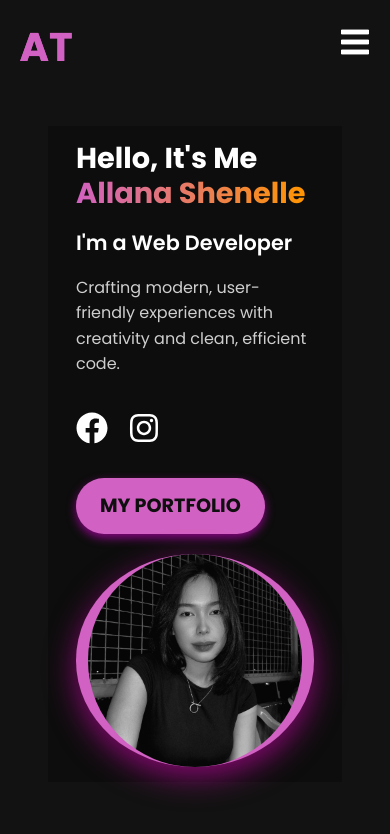
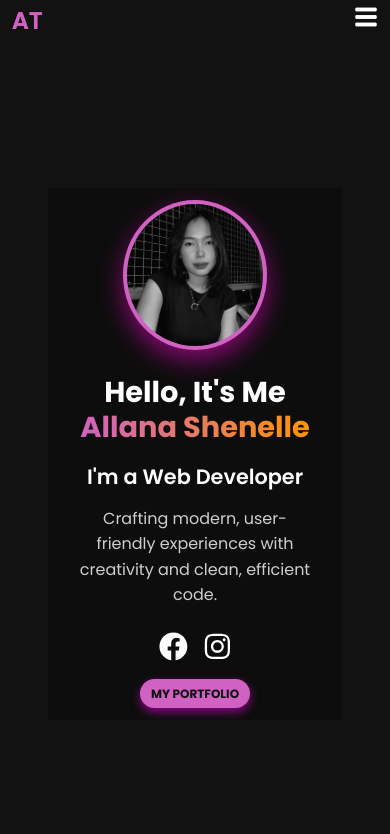
Before and after one commit to zzzzX00/toribio-portfolio, a React (Vite) app: page / in a window 390 px wide. Shown: the top 834 px of the page. Built offline with nearby package versions, Linux system fonts and the light colour scheme.

Commit message:
Updated styles and improved responsiveness

```diff
--- a/src/components/AboutMe.css
+++ b/src/components/AboutMe.css
@@ -40,23 +40,23 @@
 }
 
 .about-image img {
-  width: 420px;
-  height: 420px;
+  width: 280px;
+  height: 280px;
   border-radius: 50%;
   border: 5px solid #d161c2;
-  box-shadow: 0 0 20px #d161c2, 0 0 40px #d161c2;
+  box-shadow: 0 0 15px #d161c2, 0 0 30px #d161c2;
 }
 
 /* RIGHT SIDE - TEXT CONTENT */
 .about-content {
   flex: 1;
-  max-width: 50%;
+  max-width: 80%;
 }
 
 .about-content h1 {
-  font-size: 3rem;
+  font-size: 2.3rem;
   font-weight: 700;
-  margin-bottom: 0.3rem;
+  margin-bottom: 0.5rem;
   text-transform: uppercase;
   letter-spacing: 2px;
   color: white;
@@ -67,15 +67,14 @@
 }
 
 .about-content h3 {
-  font-size: 1.5rem;
+  font-size: 1.2rem;
   font-weight: normal;
   margin-bottom: 0.8rem;
   color: rgba(255, 255, 255, 0.8);
-  margin-top: -10px;
 }
 
 .about-content p {
-  font-size: 1.2rem;
+  font-size: 1.1rem;
   line-height: 1.6;
   margin-bottom: 1rem;
   color: rgba(255, 255, 255, 0.9);
@@ -85,13 +84,13 @@
 /* BUTTON */
 .cta-button {
   display: inline-block;
-  padding: 0.8rem 1.5rem;
-  font-size: 1.2rem;
+  padding: 0.7rem 1.2rem;
+  font-size: 1rem;
   font-weight: bold;
   text-transform: uppercase;
   color: #0f0f10;
   background: #d161c2;
-  border-radius: 50px;
+  border-radius: 40px;
   text-decoration: none;
   transition: all 0.3s ease-in-out;
   box-shadow: 0 4px 10px rgba(255, 0, 247, 0.5);
@@ -120,10 +119,28 @@
     max-width: 80%;
   }
 
+  .about-content h1 {
+    font-size: 2.2rem;
+  }
+
+  .about-content h3 {
+    font-size: 1.2rem;
+  }
+
+  .about-content p {
+    font-size: 1rem;
+  }
+
   .about-image img {
     width: 200px;
     height: 200px;
   }
+
+  .cta-button {
+    font-size: 0.9rem;
+    padding: 0.6rem 1rem;
+  }
+
 }
 
 @media (max-width: 768px) {
@@ -131,9 +148,8 @@
     height: auto;
 }
   .about-container {
-    flex-direction: column;
     text-align: center;
-    gap: 20px;
+    max-width: 90%;
   }
   .about-content {
     max-width: 80%;
@@ -143,6 +159,24 @@
     width: 200px;
     height: 200px;
   }
+
+  .about-content h1 {
+    font-size: 2rem;
+  }
+
+  .about-content h3 {
+    font-size: 1.1rem;
+  }
+
+  .about-content p {
+    font-size: 0.95rem;
+  }
+
+  .cta-button {
+    font-size: 0.85rem;
+    padding: 0.5rem 0.9rem;
+    border-radius: 30px;
+  }
 }
 
 @media (max-width: 600px) {
@@ -150,17 +184,58 @@
     height: auto;
 }
   .about-container {
-    flex-direction: column;
-    text-align: center;
-    gap: 30px;
+    max-width: 95%;
   }
 
   .about-content {
     max-width: 100%;
   }
 
+  .about-content h1 {
+    font-size: 1.8rem;
+  }
+
+  .about-content h3 {
+    font-size: 1rem;
+  }
+
+  .about-content p {
+    font-size: 0.9rem;
+  }
+
+  .cta-button {
+    font-size: 0.8rem;
+    padding: 0.4rem 0.8rem;
+    border-radius: 25px;
+  }
+
   .about-image img {
-    width: 200px;
-    height: 200px;
+    width: 180px;
+    height: 180px;
   }
 }
+
+@media (max-width: 480px) {
+  .about-image img {
+    width: 150px;
+    height: 150px;
+  }
+
+  .about-content h1 {
+    font-size: 1.5rem;
+  }
+
+  .about-content h3 {
+    font-size: 0.9rem;
+  }
+
+  .about-content p {
+    font-size: 0.85rem;
+  }
+
+  .cta-button {
+    font-size: 0.75rem;
+    padding: 0.3rem 0.7rem;
+    border-radius: 20px;
+  }
+}
--- a/src/components/Hero.css
+++ b/src/components/Hero.css
@@ -12,11 +12,11 @@
   background: #0d0d0d;
   color: white;
   width: 100%;
-  height: 80vh; /* Keeps it in landscape proportions */
+  height: 70vh;
   display: flex;
   align-items: center;
   justify-content: center;
-  padding: 5%;
+  padding: 3% 5%;
   position: relative;
 }
 
@@ -24,22 +24,22 @@
 .hero-container {
   display: flex;
   align-items: center;
-  justify-content: space-between;
-  width: 90%;
-  max-width: 1200px;
-  gap: 40px;
-  flex-wrap: nowrap; /* Prevents stacking */
+  justify-content: center;
+  width: 100%;
+  max-width: 1100px;
+  gap: 30px;
+  flex-wrap: nowrap;
 }
 
 /* TEXT SECTION */
 .hero-content {
   flex: 1;
-  max-width: 50%;
+  max-width: 45%;
   text-align: left;
 }
 
 .hero-title {
-  font-size: clamp(2rem, 4vw, 3rem);
+  font-size: clamp(1.8rem, 3.5vw, 2.5rem);
   font-weight: 700;
   line-height: 1.2;
 }
@@ -50,14 +50,14 @@
 }
 
 .hero-tagline {
-  font-size: clamp(1.5rem, 3vw, 2rem);
+  font-size: clamp(1.3rem, 2.5vw, 1.8rem);
   font-weight: 600;
-  margin-top: 10px;
+  margin-top: 8px;
 }
 
 .hero-description {
-  margin-top: 15px;
-  font-size: clamp(1rem, 2vw, 1.5rem);
+  margin-top: 12px;
+  font-size: clamp(0.8rem, 2vw, 1.2rem);
   opacity: 0.8;
 }
 
@@ -65,19 +65,20 @@
 .cta-button {
   background: #d161c2;
   color: white;
-  padding: 12px 24px;
-  border-radius: 8px;
-  font-size: clamp(1rem, 2.5vw, 1.5rem);
-  font-weight: 600;
+  padding: 5px 10px;
+  border-radius: 4px;
+  font-size: 0.8;
+  font-weight: 500;
   text-decoration: none;
   display: inline-block;
-  margin-top: 20px;
+  margin-top: 10px;
   transition: all 0.3s ease;
+  box-shadow: 0 3px 8px rgba(209, 97, 194, 0.4);
 }
 
 .cta-button:hover {
   background: linear-gradient(to right, #b04dab, #ff7500);
-  transform: scale(1.05);
+  transform: scale(1.02);
 }
 
 .cta-button:visited {
@@ -90,108 +91,181 @@
   display: flex;
   justify-content: center;
   align-items: center;
-  max-width: 50%;
+  max-width: 40%;
 }
 
 .image-bg {
   width: 100%;
-  max-width: 350px;
-  height: auto;
+  max-width: 280px;
+  height: 280px;
   background: #d161c2;
-  border-radius: 80%;
+  border-radius: 50%;
   display: flex;
   align-items: center;
   justify-content: center;
-  box-shadow: 0 10px 30px rgba(255, 6, 214, 0.5);
+  box-shadow: 0 10px 25px rgba(255, 6, 214, 0.5);
+  overflow: hidden;
 }
 
 .hero-photo {
-  width: 90%;
-  height: auto;
+  width: 95%;
+  height: 95%;
+  object-fit: cover;
   border-radius: 50%;
 }
 
 /* SOCIAL MEDIA ICONS */
 .social-icons {
-  margin-top: 30px;
+  margin-top: 20px;
   display: flex;
   justify-content: flex-start;
-  gap: 20px;
+  gap: 15px;
 }
 
 .social-icon {
-  font-size: 2rem;
+  font-size: 1.8rem;
   color: white;
   transition: transform 0.3s ease, color 0.3s ease;
   text-decoration: none;
 }
 
 .social-icon:hover {
-  transform: scale(1.2);
+  transform: scale(1.15);
   color: #d161c2;
 }
 
 /* RESPONSIVE DESIGN */
-@media (max-width: 992px) {
+@media (max-width: 900px) {
   .hero {
     height: auto;
+    padding: 4% 5%;
   }
 
   .hero-container {
-    flex-wrap: wrap;
-    gap: 30px;
+    flex-direction: column;
+    text-align: center;
+    gap: 25px;
   }
 
   .hero-content {
-    max-width: 55%;
+    max-width: 80%;
+    text-align: center;
   }
 
   .hero-image {
-    max-width: 45%;
-  }
-
-  .image-bg {
-    max-width: 280px;
-  }
-}
-
-@media (max-width: 768px) {
-  .hero {
-    height: auto;
-    padding: 5%;
-  }
-
-  .hero-container {
-    flex-direction: row; /* Keeps horizontal layout */
-    gap: 20px;
-  }
-
-  .hero-content {
-    max-width: 60%;
-  }
-
-  .hero-image {
-    max-width: 40%;
+    order: -1;
+    max-width: 50%;
   }
 
   .image-bg {
     max-width: 240px;
   }
+
+  .social-icons {
+    justify-content: center;
+  }
+
+  .cta-button {
+    font-size: 0.7rem;
+    padding: 4px 8px;
+    border-radius: 3px;
+    margin-top: 8px;
+  }
+}
+
+@media (max-width: 768px) {
+  .hero-container {
+    flex-direction: column;
+    text-align: center;
+  }
+
+  .hero-content {
+    max-width: 90%;
+  }
+
+  .hero-title {
+    font-size: 2rem;
+  }
+
+  .hero-tagline {
+    font-size: 1.5rem;
+  }
+
+  .hero-description {
+    font-size: 1.2rem;
+  }
+
+  .cta-button {
+    font-size: 0.8rem;
+    padding: 5px 10px;
+    border-radius: 5px;
+    margin-top: 10px;
+  }
+
+  .hero-image {
+    max-width: 60%;
+    order: -1;
+  }
+
+  .image-bg {
+    max-width: 200px;
+    height: 200px;
+  }
+
+  .social-icons {
+    justify-content: center;
+  }
 }
 
 @media (max-width: 600px) {
   .hero-container {
-    flex-direction: column; /* Only stacks on very small screens */
+    flex-direction: column;
     text-align: center;
-    gap: 20px;
-  }
-
-  .hero-content {
-    max-width: 100%;
   }
 
   .hero-image {
-    max-width: 100%;
+    max-width: 70%;
+    order: -1;
+  }
+
+  .image-bg {
+    max-width: 180px;
+    height: 180px;
+  }
+
+  .hero-title {
+    font-size: 1.3rem;
+  }
+
+  .hero-tagline {
+    font-size: 1.1rem;
+  }
+
+  .hero-description {
+    font-size: 0.9rem;
+  }
+
+  .cta-button {
+    font-size: 0.7rem;
+    padding: 4px 8px;
+    border-radius: 4px;
+    margin-top: 8px;
+    box-shadow: 0 2px 5px rgba(209, 97, 194, 0.3);
+  }
+
+  .social-icons {
+    justify-content: center;
+  }
+}
+
+@media (max-width: 480px) {
+  .hero-image {
+    max-width: 80%;
+  }
+
+  .image-bg {
+    max-width: 150px;
+    height: 150px;
   }
 
   .hero-title {
@@ -207,7 +281,10 @@
   }
 
   .cta-button {
-    font-size: 1rem;
-    padding: 10px 20px;
+    font-size: 0.6rem;
+    padding: 3px 6px;
+    border-radius: 2px;
+    margin-top: 5px;
+    box-shadow: 0 2px 5px rgba(209, 97, 194, 0.3);
   }
 }
--- a/src/components/Navbar.css
+++ b/src/components/Navbar.css
@@ -5,23 +5,27 @@
     top: 0;
     left: 0;
     width: 100%;
-    padding: 15px 5%;
+    padding: 8px 4%;
     display: flex;
     justify-content: space-between;
     align-items: center;
     z-index: 1000;
     transition: background 0.3s ease-in-out;
     background: transparent;
+    height: 50px;
 }
 
 .navbar.scrolled {
     background: rgba(0, 0, 0, 0.85);
     backdrop-filter: blur(10px);
+    padding: 6px 4%;
+    height: 48px;
 }
 
 /* Navbar Container */
 .navbar-container {
     width: 100%;
+    max-width: 1200px;
     display: flex;
     justify-content: space-between;
     align-items: center;
@@ -29,8 +33,8 @@
 
 /* Left-Side Logo */
 .navbar-logo {
-    font-size: 2.5rem;
-    font-weight: 700;
+    font-size: 1.8rem;
+    font-weight: 600;
     color: #d161c2;
     text-decoration: none;
 }
@@ -38,16 +42,16 @@
 /* Right-Side Navigation Links */
 .navbar-links {
     display: flex;
-    gap: 30px;
+    gap: 20px;
     list-style: none;
 }
 
 .navbar-links a {
     text-decoration: none;
     color: white;
-    font-size: 1.5rem;
+    font-size: 1rem;
     font-weight: 500;
-    transition: color 0.3s ease;
+    transition: color 0.3s ease, font-size 0.2s ease;
 }
 
 .navbar-links a:hover {
@@ -63,13 +67,32 @@
 /* Responsive Menu (Mobile) */
 .menu-icon {
     display: none;
-    font-size: 2rem;
+    font-size: 1.8rem;
     color: white;
     cursor: pointer;
 }
 
 /* Mobile Styles */
+@media (max-width: 992px) {
+    .navbar {
+        padding: 12px 4%;
+    }
+
+    .navbar-links {
+        gap: 20px;
+    }
+
+    .navbar-links a {
+        font-size: 1.1rem;
+    }
+}
+
 @media (max-width: 768px) {
+    .navbar {
+        padding: 6px 3%;
+        height: 45px;
+    }
+
     .menu-icon {
         display: block;
     }
@@ -77,14 +100,15 @@
     .navbar-links {
         display: none;
         flex-direction: column;
-        background: rgba(0, 0, 0, 0.9);
+        background: rgba(0, 0, 0, 0.95);
         position: absolute;
-        top: 60px;
+        top: 50px;
         right: 5%;
-        width: 200px;
-        padding: 15px;
-        border-radius: 10px;
+        width: 110px;
+        padding: 10px;
+        border-radius: 8px;
         text-align: center;
+        transition: all 0.3s ease-in-out;
     }
 
     .navbar-links.active {
@@ -92,6 +116,33 @@
     }
 
     .navbar-links li {
-        padding: 10px 0;
+        padding: 6px 0;
+    }
+
+    .navbar-links a {
+        font-size: 0.9rem;
     }
 }
+
+@media (max-width: 480px) {
+    .navbar {
+        padding: 5px 3%;
+        height: 42px;
+    }
+
+    .navbar-logo {
+        font-size: 1.5rem;
+    }
+
+    .menu-icon {
+        font-size: 1.5rem;
+    }
+
+    .navbar-links {
+        width: 160px;
+    }
+
+    .navbar-links a {
+        font-size: 0.85rem;
+    }
+}
```
